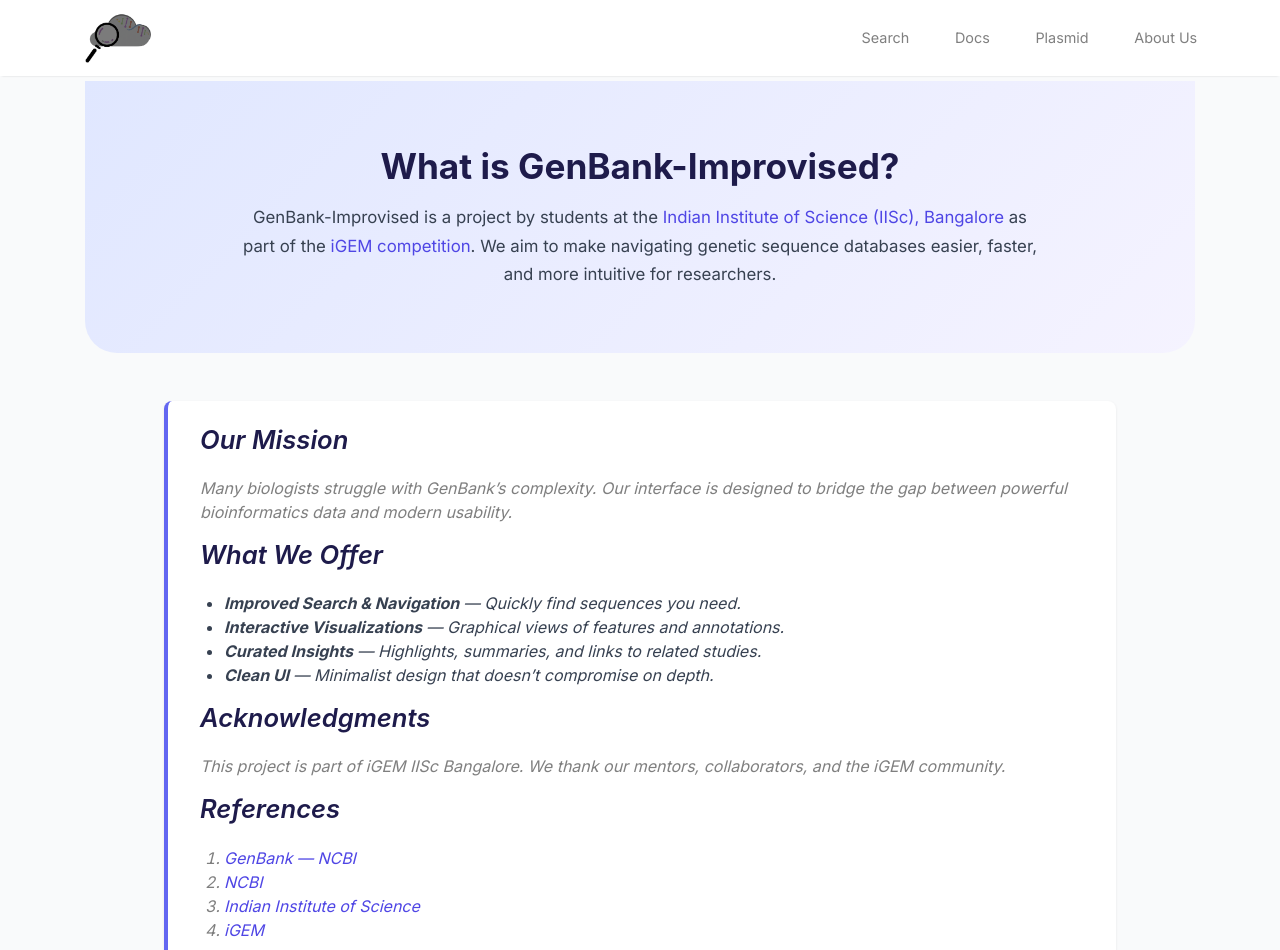
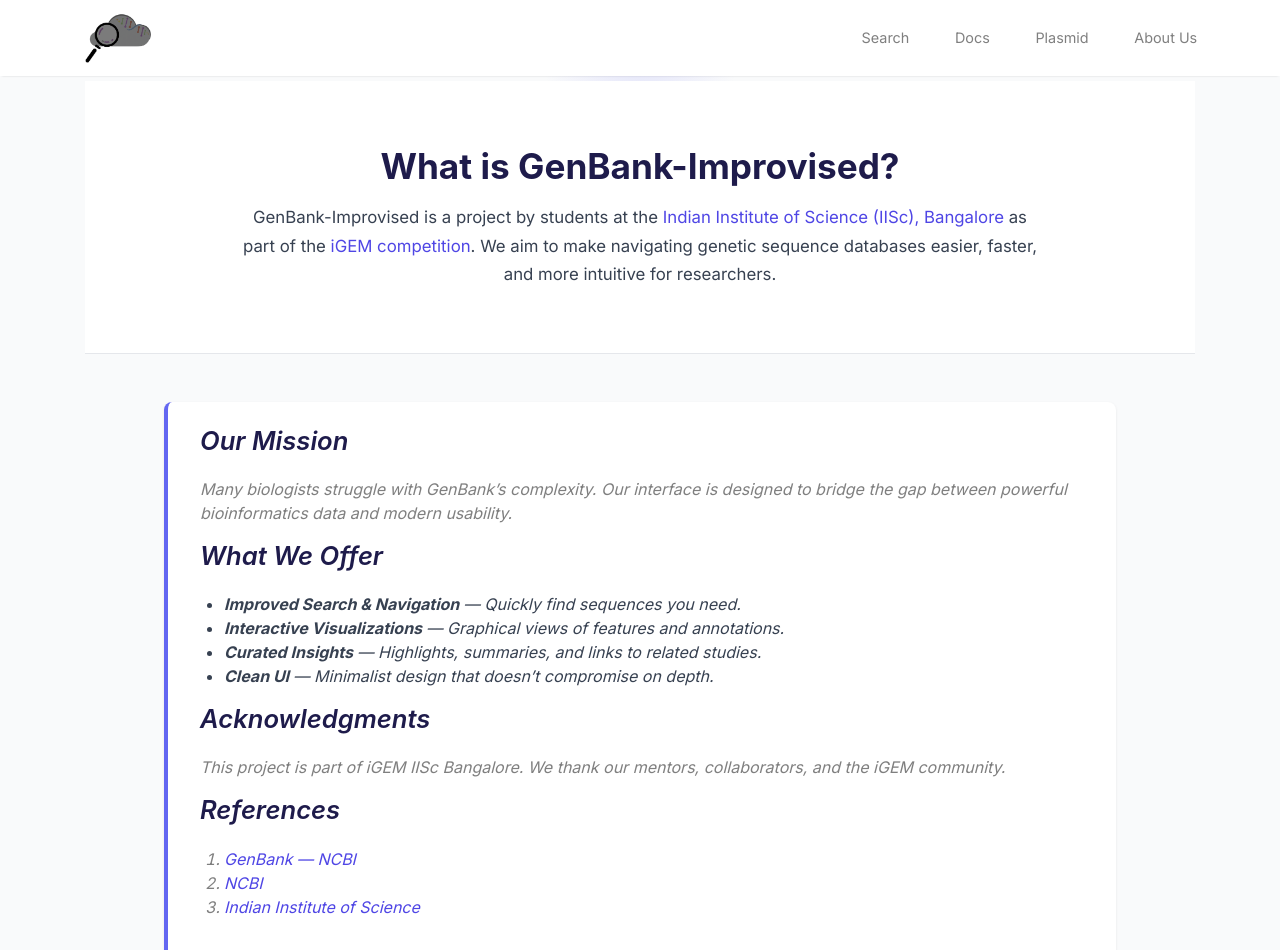
Before and after one commit to iGEM-IISc-2025/GenBank-Improvised, a Jekyll site: the page built from aboutus.html, in a window 1280 px wide and 1400 px high. Shown: the top 950 px of the window. Built offline with Jekyll 4.4.1, drawn with Linux system fonts in a browser that asks for light colours; nearby versions of some CDN libraries.

Commit message:
Home Page - 14

```diff
--- a/aboutus.html
+++ b/aboutus.html
@@ -24,10 +24,22 @@
 
     /* Intro Section */
     .intro-section {
-      background: linear-gradient(135deg, #e0e7ff, #f5f3ff);
-      padding: 4em 2em;
-      text-align: center;
-      border-radius: 0 0 2rem 2rem;
+    background: white;
+    padding: 4em 2em;
+    text-align: center;
+    border-bottom: 1px solid #e5e7eb; /* subtle separator */
+    }
+
+    .intro-section::before {
+    content: "";
+    position: absolute;
+    top: -50px;
+    left: 50%;
+    transform: translateX(-50%);
+    width: 200px;
+    height: 200px;
+    background: radial-gradient(circle, rgba(99,102,241,0.15) 0%, transparent 70%);
+    z-index: -1;
     }
 
     .intro-section h2 {
@@ -167,7 +179,6 @@
       <li><a href="https://www.ncbi.nlm.nih.gov/genbank/" target="_blank">GenBank — NCBI</a></li>
       <li><a href="https://www.ncbi.nlm.nih.gov/" target="_blank">NCBI</a></li>
       <li><a href="https://iisc.ac.in/" target="_blank">Indian Institute of Science</a></li>
-      <li><a href="https://igem.org/" target="_blank">iGEM</a></li>
     </ol>
   </blockquote>
 </section>
```
